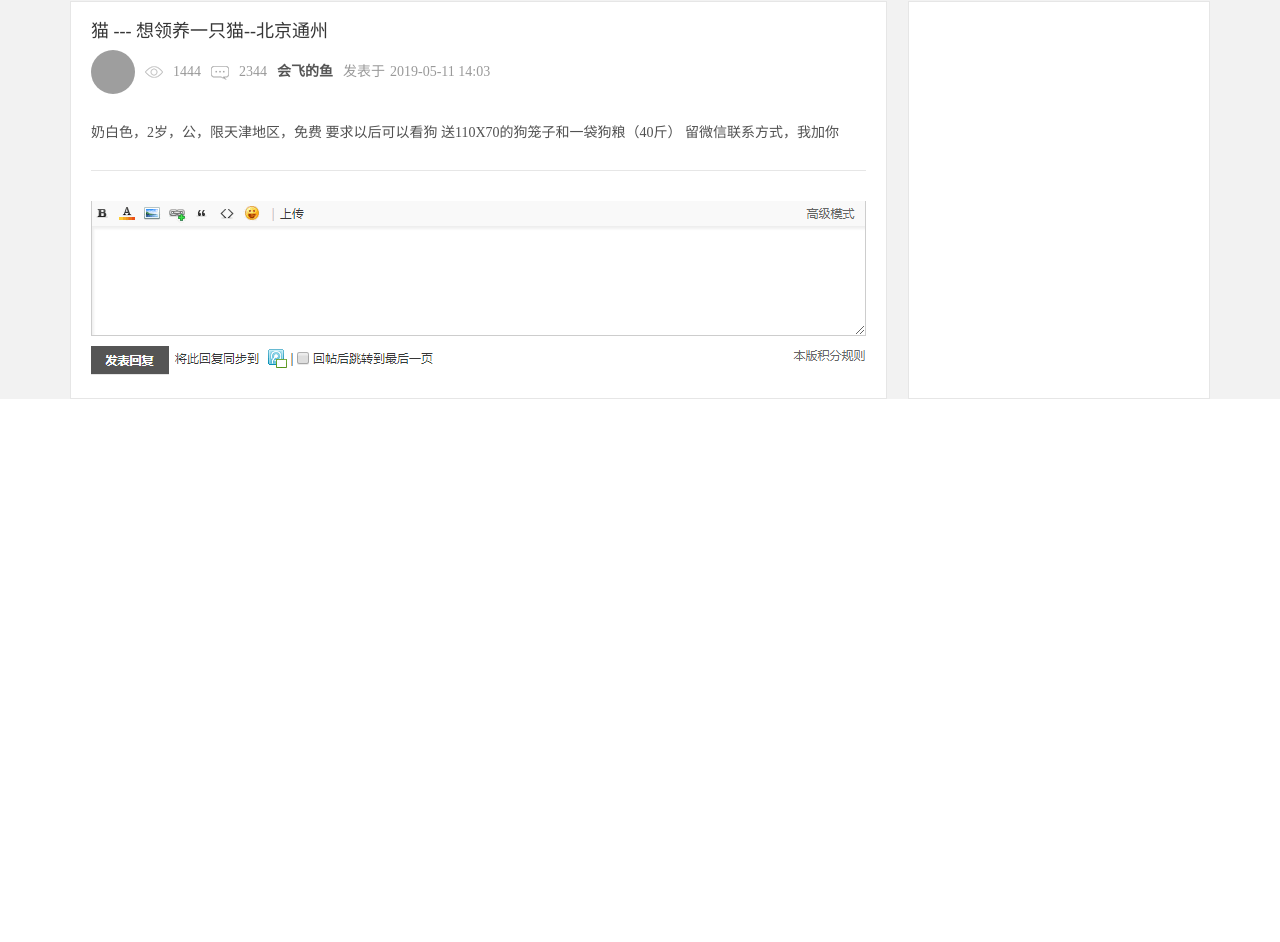
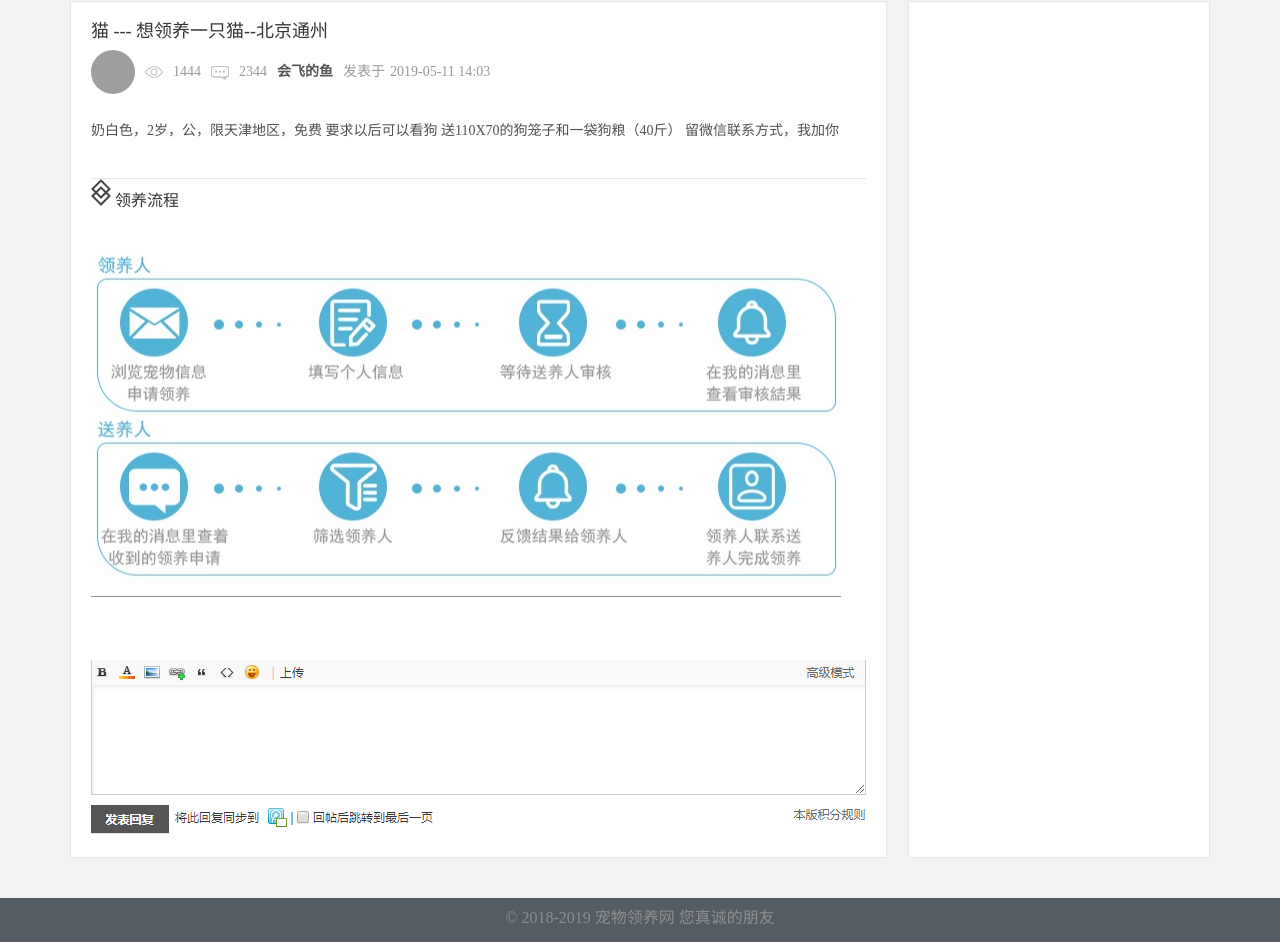
Before and after one commit to pzs616358428/petadopt-user, a Vue app: page /adopt-detail in a window 1280 px wide. Shown: the part 89-1031 px from the top of the page. Before the commit the page ends 800 px from the top, so only its background shows below. Built offline with nearby package versions, Linux system fonts and the light colour scheme; grey boxes are pictures that could not be loaded.

Commit message:
增加footer、领养页添加领养流程

```diff
--- a/src/App.vue
+++ b/src/App.vue
@@ -4,16 +4,19 @@
         <keep-alive>
             <router-view></router-view>
         </keep-alive>
+        <pet-footer></pet-footer>
     </div>
 </template>
 
 <script>
     import Header from './components/Header'
+    import Footer from './components/Footer'
 
     export default {
         name: 'App',
         components: {
-            'pet-header': Header
+            'pet-header': Header,
+            'pet-footer': Footer
         }
     }
 </script>
--- /dev/null
+++ b/src/components/Footer.vue
@@ -0,0 +1,25 @@
+<template>
+    <footer>
+        <div class="footer">
+            <p>© 2018-2019 宠物领养网 您真诚的朋友</p>
+        </div>
+    </footer>
+</template>
+
+<script>
+  export default {
+    name: "Footer"
+  }
+</script>
+
+<style lang="stylus" scoped>
+    .footer
+        margin-top 40px
+        background-color #545c64
+        width 100%
+        height 44px
+        p
+            color #8F8F8F
+            text-align center
+            line-height 40px
+</style>
--- a/src/components/Header.vue
+++ b/src/components/Header.vue
@@ -39,4 +39,7 @@
             margin 0 auto
             .el-menu
                 border-bottom none
+                .el-menu-item
+                    margin 0px 20px
+                    font-size 18px
 </style>
--- a/src/modules/adopt/AdoptDetail.vue
+++ b/src/modules/adopt/AdoptDetail.vue
@@ -15,12 +15,16 @@
                 <span class="date">2019-05-11 14:03</span>
             </div>
             <div class="content-wrapper">
-                <span style="font-size: 14px;color: #515151;">
+                <p style="font-size: 14px;color: #515151;">
                     奶白色，2岁，公，限天津地区，免费
                     要求以后可以看狗
                     送110X70的狗笼子和一袋狗粮（40斤）
                     留微信联系方式，我加你
-                </span>
+                </p>
+                <div>
+                    <p class="process"><img class="icon" src="../../../static/img/icon.png">领养流程</p>
+                    <img src="../../../static/img/process.jpeg">
+                </div>
             </div>
             <div class="comment">
                 <img src="/static/img/comment-tmp.png">
@@ -86,7 +90,13 @@
             .content-wrapper
                 box-sizing border-box
                 padding 30px 0
-                border-bottom 1px solid #e6e6e6
+                .process
+                    color #333
+                    font-size 16px
+                    margin 40px 0px
+                    border-top 1px solid #e6e6e6
+                    .icon
+                        margin-right 4px
             .comment
                 margin-top 30px
         .content-right
```
Also changed, not shown: static/img/icon.png (added), static/img/process.jpeg (added).
